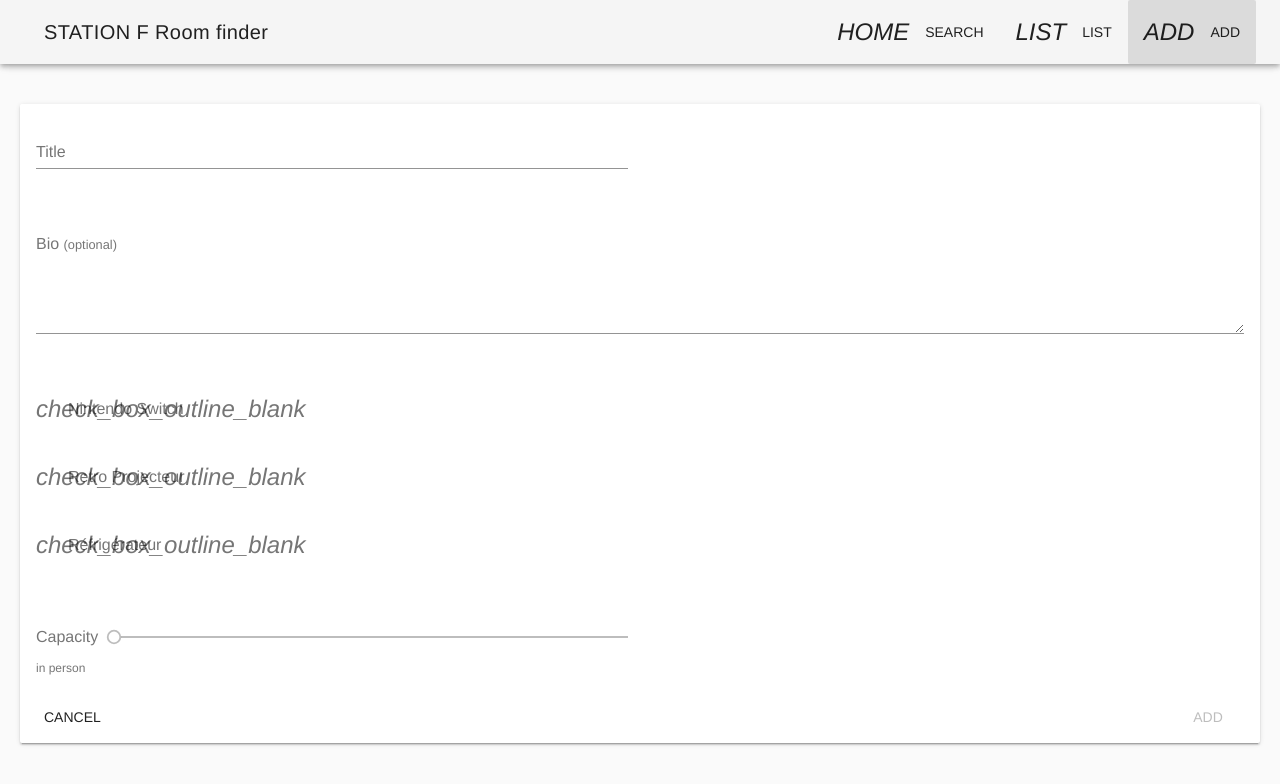
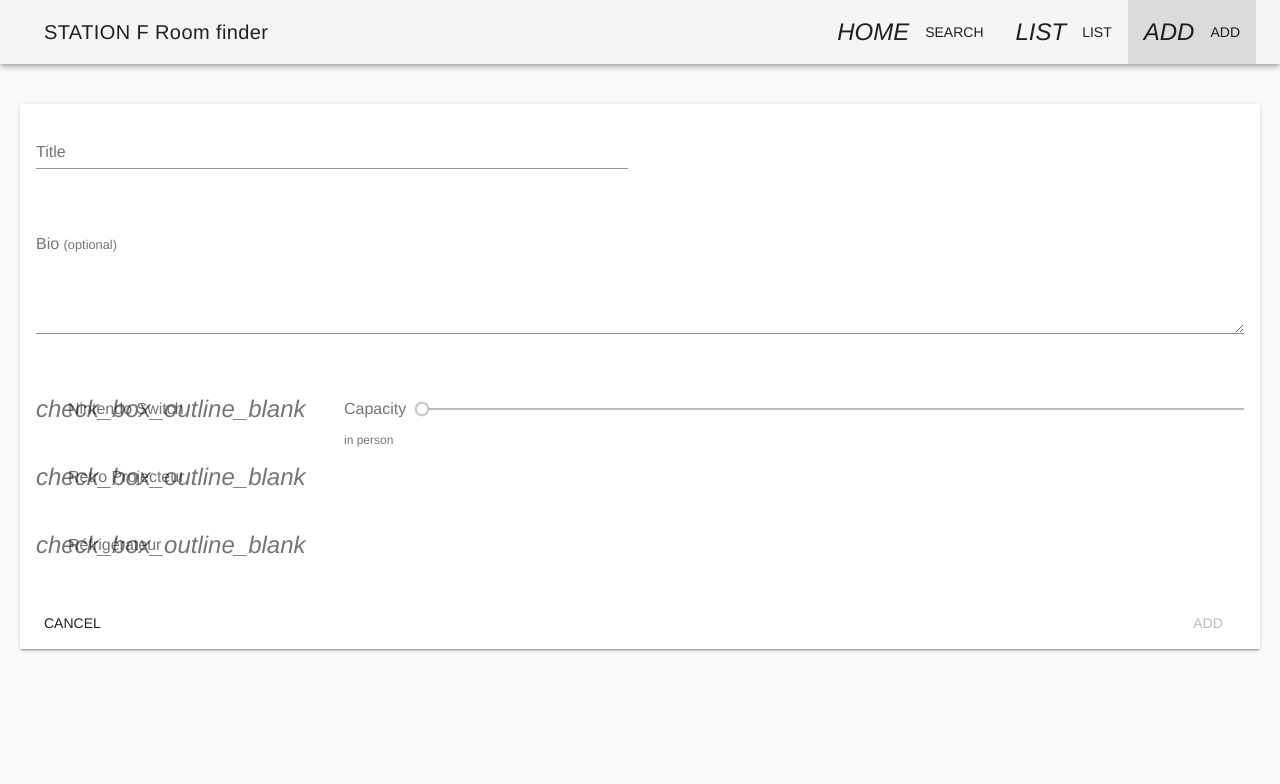
Before and after one commit to mehdi-S/stationF-test, a Vue app in the folder client/: page /posts/new in a window 1280 px wide. Shown: the top 784 px of the page. Built offline with nearby package versions, Linux system fonts and the light colour scheme; what vue-head would draw is missing.

Commit message:
improved UI accross edit and search screen

```diff
--- a/client/src/components/Edit.vue
+++ b/client/src/components/Edit.vue
@@ -6,8 +6,7 @@
       absolute
       top
       right
-      color="success"
-    >
+      color="success">
       <span>Registration successful!</span>
       <v-icon dark>check_circle</v-icon>
     </v-snackbar>
@@ -32,13 +31,13 @@
               </template>
             </v-textarea>
           </v-flex>
-          <v-flex xs12>
+          <v-flex xs12 sm3>
             <v-checkbox label="Nintendo Switch" value="Nintendo Switch" v-model="form.equipments"/>
             <v-checkbox
               label="Retro Projecteur" value="Retro Projecteur" v-model="form.equipments"/>
             <v-checkbox label="Réfrigérateur" value="Réfrigérateur" v-model="form.equipments"/>
           </v-flex>
-          <v-flex xs12 sm6>
+          <v-flex xs12 sm9>
             <v-slider
               v-model="form.capacity"
               :min="1"
@@ -63,7 +62,6 @@
         Add</v-btn>
       </v-card-actions>
     </v-form>
-
   </v-card>
 </template>
 
--- a/client/src/components/NewPost.vue
+++ b/client/src/components/NewPost.vue
@@ -31,13 +31,13 @@
               </template>
             </v-textarea>
           </v-flex>
-          <v-flex xs12>
+          <v-flex xs12 sm3>
             <v-checkbox label="Nintendo Switch" value="Nintendo Switch" v-model="form.equipments"/>
             <v-checkbox
               label="Retro Projecteur" value="Retro Projecteur" v-model="form.equipments"/>
             <v-checkbox label="Réfrigérateur" value="Réfrigérateur" v-model="form.equipments"/>
           </v-flex>
-          <v-flex xs12 sm6>
+          <v-flex xs12 sm9>
             <v-slider
               v-model="form.capacity"
               :min="1"
```
